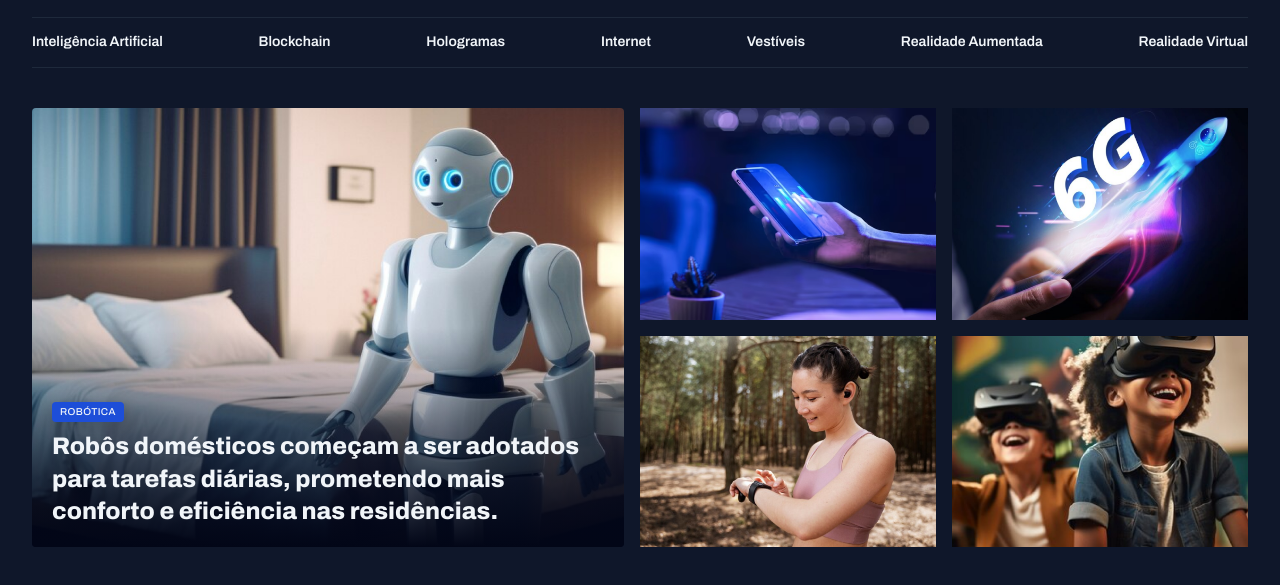
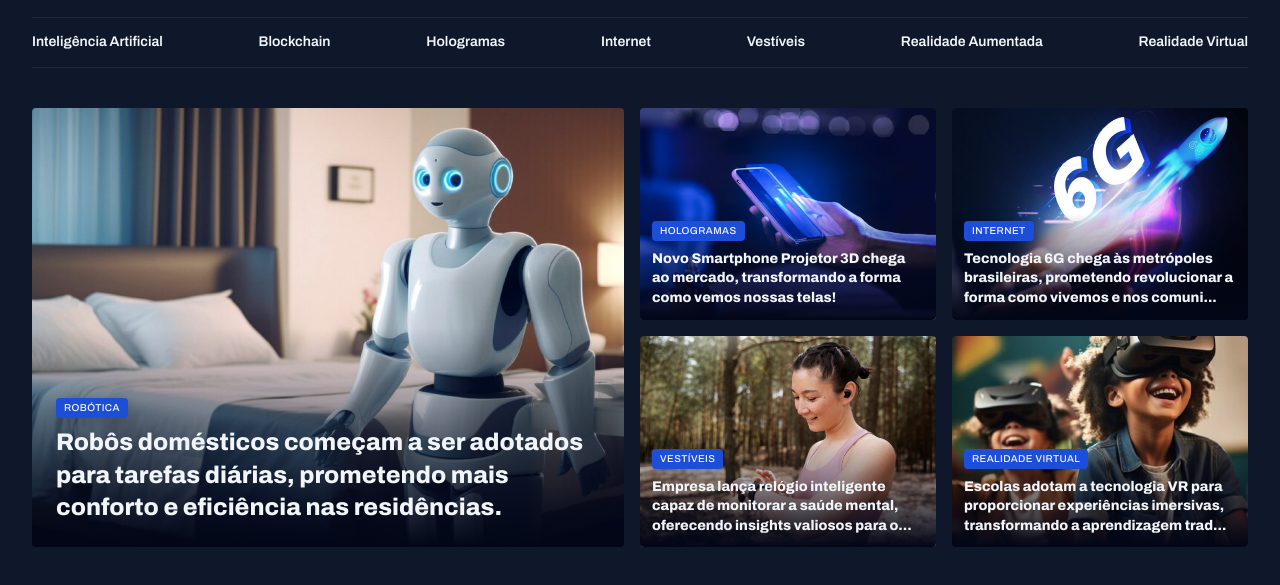
Before and after one commit to klucas27/portal-de-noticias-rocktseat, a plain HTML site: page index.html in a window 1280 px wide. Shown: the part 45-630 px from the top of the page. Drawn offline with Linux system fonts and the light colour scheme.

Commit message:
finish sections highlight

```diff
--- a/index.html
+++ b/index.html
@@ -48,15 +48,53 @@
                 <img src="assets/images/Image 01.png" alt="">
                 <figcaption>
                     <span class="content-tag">robótica</span>
-                    <h2 class="text-2xl">Robôs domésticos começam a ser adotados para tarefas diárias, prometendo mais conforto e
+                    <h2 class="text-2xl">Robôs domésticos começam a ser adotados para tarefas diárias, prometendo mais
+                        conforto e
                         eficiência nas residências.</h2>
                 </figcaption>
             </figure>
+
+
             <div class="grid grid-cols-2 gap-16">
-                <div><img src="assets/images/Image 02.png" alt=""></div>
-                <div><img src="assets/images/Image 03.png" alt=""></div>
-                <div><img src="assets/images/Image 04.png" alt=""></div>
-                <div><img src="assets/images/Image 05.png" alt=""></div>
+
+                <figure class="card">
+                    <img src="assets/images/Image 02.png" alt="">
+                    <figcaption>
+                        <span class="content-tag">Hologramas</span>
+                        <h2 class="text-lg">Novo Smartphone Projetor 3D chega ao mercado, transformando a forma como
+                            vemos nossas telas!</h2>
+                    </figcaption>
+
+                </figure>
+
+                <figure class="card">
+                    <img src="assets/images/Image 03.png" alt="">
+                    <figcaption>
+                        <span class="content-tag">Internet</span>
+                        <h2 class="text-lg">Tecnologia 6G chega às metrópoles brasileiras, prometendo revolucionar a
+                            forma como vivemos e nos comuni...</h2>
+                    </figcaption>
+                </figure>
+
+                <figure class="card">
+                    <img src="assets/images/Image 04.png" alt="">
+                    <figcaption>
+                        <span class="content-tag">Vestíveis</span>
+                        <h2 class="text-lg">Empresa lança relógio inteligente capaz de monitorar a saúde mental,
+                            oferecendo insights valiosos para o...
+                        </h2>
+                    </figcaption>
+                </figure>
+
+                <figure class="card">
+                    <img src="assets/images/Image 05.png" alt="">
+                    <figcaption>
+                        <span class="content-tag">Realidade Virtual</span>
+                        <h2 class="text-lg">Escolas adotam a tecnologia VR para proporcionar experiências imersivas,
+                            transformando a aprendizagem trad...</h2>
+                    </figcaption>
+                </figure>
+
             </div>
         </section>
     </main>
--- a/style/sections.css
+++ b/style/sections.css
@@ -27,7 +27,10 @@
     figcaption {
         position: absolute;
         bottom: 0;
-        padding: 20px;
+        padding: 24px;
+        &:has(.text-lg){
+            padding: 12px;
+        }
 
         h2 {
             margin-top: 8px;
```
